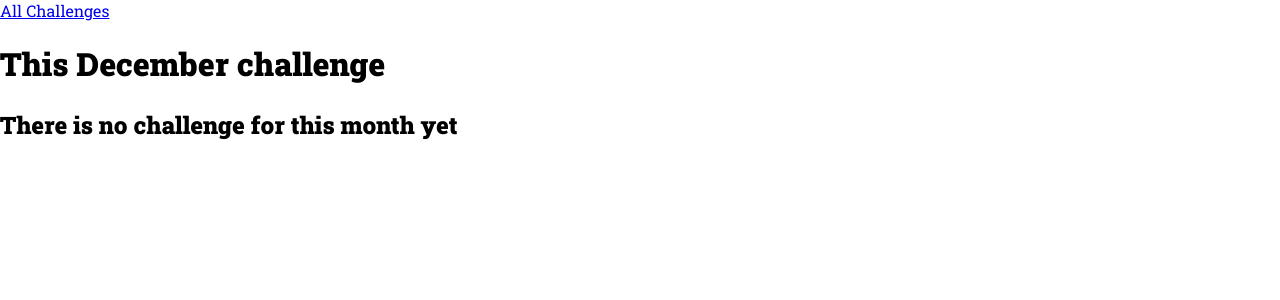
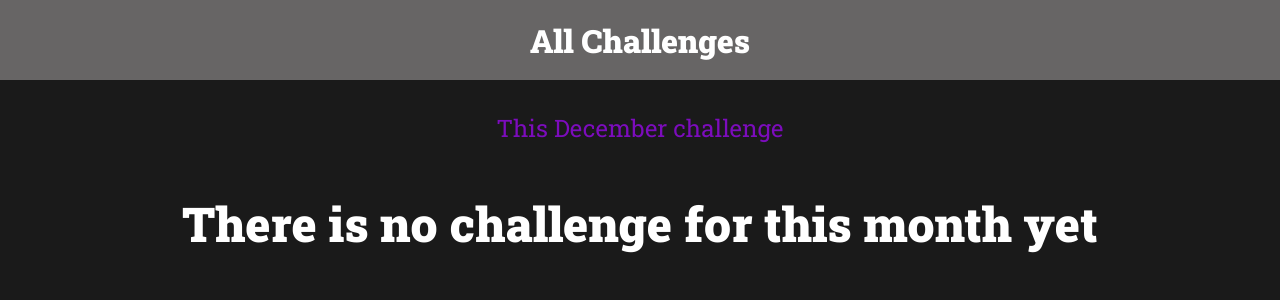
Before and after one commit to BuDi4ka/Django-Udemy, a Django app: page /challenges/december in a window 1280 px wide. Shown: the top 300 px of the page. Run offline with Django 5.2, Linux system fonts and the light colour scheme.

Commit message:
adding css styling

```diff
--- /dev/null
+++ b/mypage/challenges/static/challenges/challenge.css
@@ -0,0 +1,23 @@
+h1,
+h2 {
+    font-weight: bold;
+    text-align: center;
+    color: white;
+}
+
+
+h1 {
+    font-size: 1.5rem;
+    margin: 2rem 0 1rem 0;
+    font-weight: normal;
+    color: #7c0cbc;
+}
+
+h2 {
+    font-size: 3rem;
+}
+
+.fallback {
+    text-align: center;
+    color: white;
+}
--- /dev/null
+++ b/mypage/challenges/static/challenges/includes/header.css
@@ -0,0 +1,25 @@
+header {
+    width: 100%;
+    height: 5rem;
+    background-color: #676565;
+}
+
+header nav {
+    width: 100%;
+    height: 100%;
+    display: flex;
+    justify-content: center;
+    align-items: center;
+}
+
+header nav a {
+    color: white;
+    font-size: 2rem;
+    font-weight: bold;
+    text-decoration: none;
+}
+
+header nav a:hover,
+header nav a:active {
+    color: #7c0cbc;
+}
--- a/mypage/challenges/templates/challenges/challenge.html
+++ b/mypage/challenges/templates/challenges/challenge.html
@@ -1,8 +1,13 @@
 {% extends 'base.html' %}
-
+{% load static %}
 
 {% block title %}
     My {{ challenge_month|title }} Challenge
+{% endblock %}
+
+{% block css_files %}
+    <link rel="stylesheet" href="{% static 'challenges/challenge.css' %}">
+    <link rel="stylesheet" href="{% static 'challenges/includes/header.css' %}">
 {% endblock %}
 
 {% block content %}
@@ -14,7 +19,7 @@
         {% if challenge_text %}
         {{ challenge_text }}
         {% else %}
-            <p>There is no challenge for this month yet</p>
+            <p class="fallback">There is no challenge for this month yet</p>
         {% endif %}
     </h2>
 {% endblock %}
--- a/mypage/challenges/templates/challenges/index.html
+++ b/mypage/challenges/templates/challenges/index.html
@@ -3,10 +3,11 @@
 
 {% block css_files %}
     <link rel="stylesheet" href="{% static 'challenges/challenges.css' %}">
+    <link rel="stylesheet" href="{% static 'challenges/includes/header.css' %}">
 {% endblock %}
 
 {% block title %}
-    All1 Challenges
+    All Challenges
 {% endblock %}
 
 {% block content %}
--- a/mypage/static/style.css
+++ b/mypage/static/style.css
@@ -6,4 +6,5 @@ html {
 
 body {
     margin: 0px;
+    background-color: #1a1a1a;
 }
```
Also changed, not shown: mypage/challenges/static/challenges/challenges.css (+33 -0 lines).
